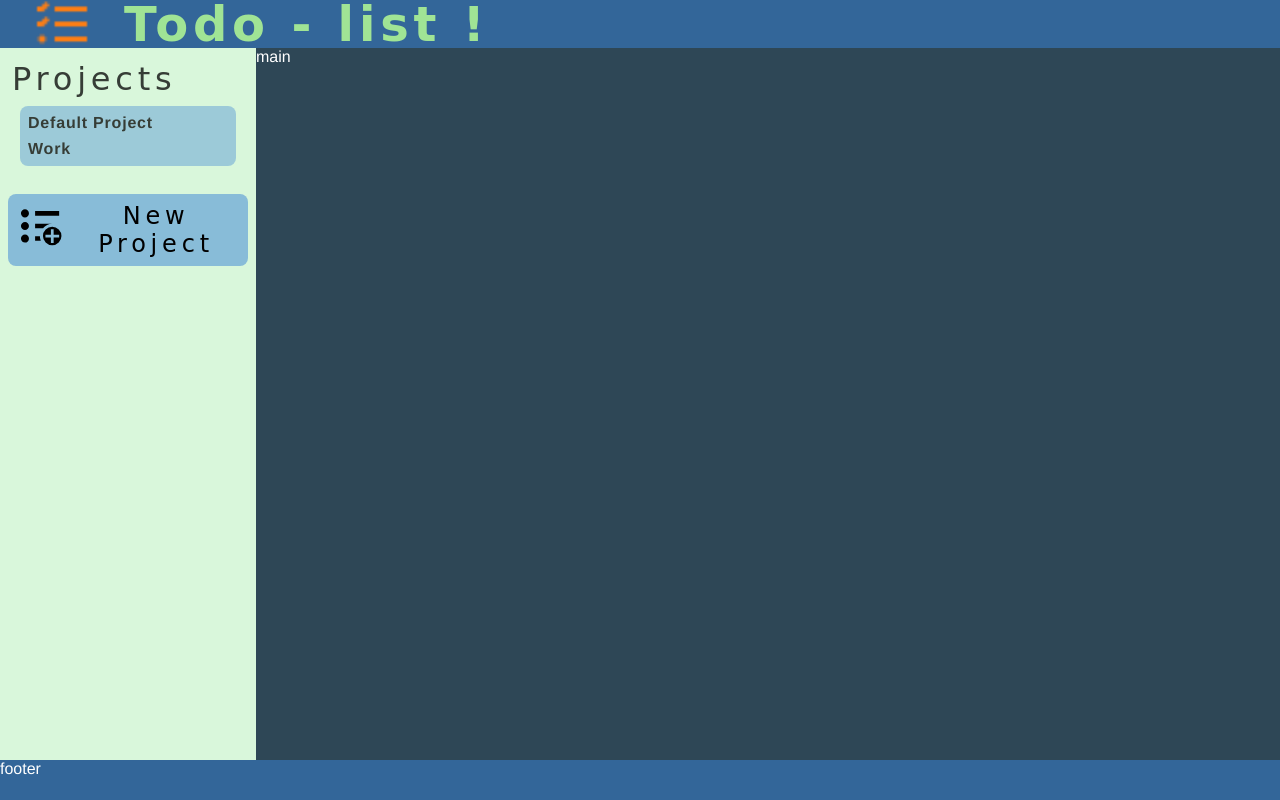
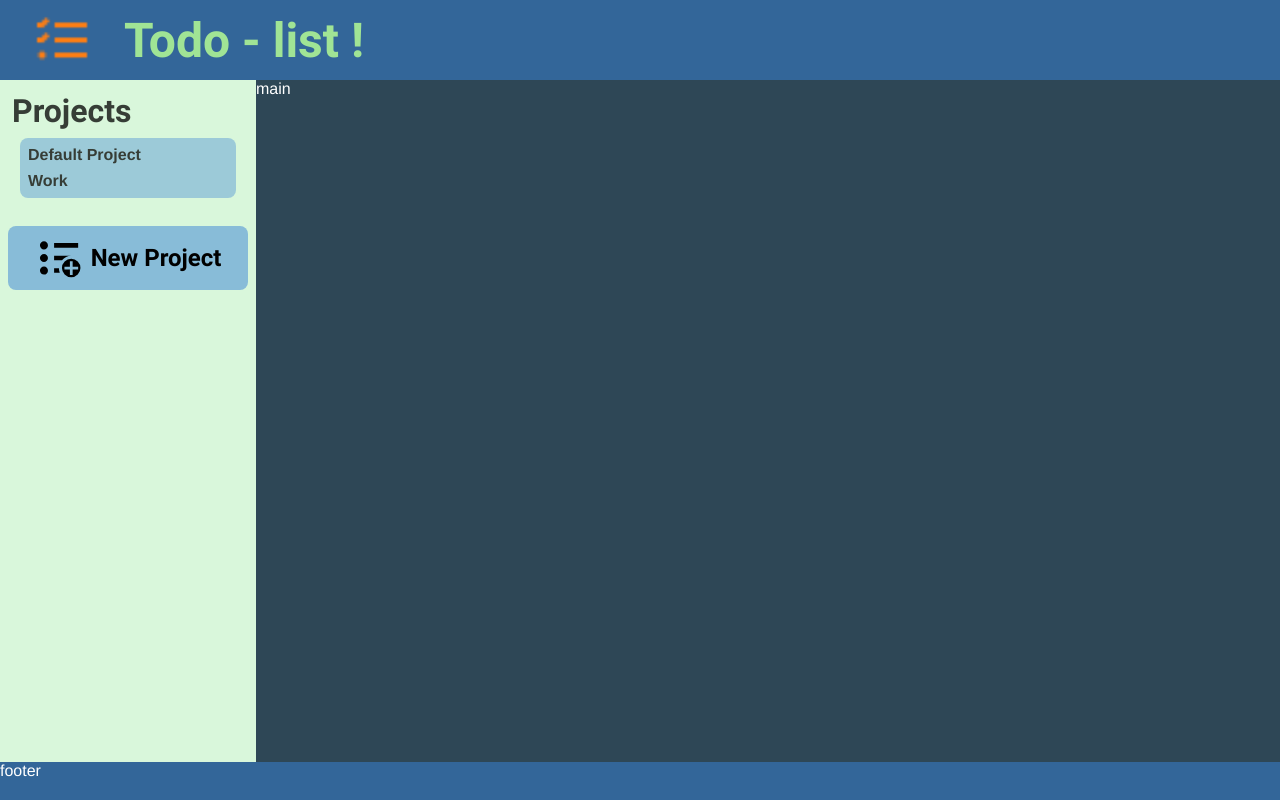
Before and after one commit to JustWaveThings/Todo-Bravo, a website built with webpack: page src/index.html in a window 1280 px wide. Built offline with nearby package versions, Linux system fonts and the light colour scheme; a web font is replaced by a local one.

Commit message:
Update font styling

```diff
--- a/src/style.css
+++ b/src/style.css
@@ -7,7 +7,7 @@
 	--nyanza: hsla(124, 64%, 91%, 1);
 
 	/* fonts  */
-	--title-font: 'pacifico', cursive;
+	--title-font: 'roboto-bold', cursive;
 
 	/* color assignments */
 	--lightest-background: var(--nyanza);
@@ -20,6 +20,9 @@
 @font-face {
 	font-family: 'pacifico';
 	src: url(./fonts/Pacifico-Regular.ttf);
+	format: ('ttf');
+	font-family: 'roboto-bold';
+	src: url(./fonts/Roboto-Bold.ttf);
 	format: ('ttf');
 }
 
@@ -43,8 +46,6 @@ body {
 .pageContainer {
 	display: flex;
 	flex-direction: column;
-	margin: 0;
-	padding: 0;
 }
 
 .pageContainer {
@@ -59,7 +60,7 @@ body {
 
 	align-items: center;
 	width: 100%;
-	height: 6%;
+	height: 10%;
 	background-color: var(--alt-background);
 	align-self: flex-start;
 }
@@ -68,7 +69,6 @@ body {
 	color: var(--title-selected);
 	font-family: var(--title-font);
 	font-size: 3rem;
-	letter-spacing: 0.3rem;
 }
 .header > img {
 	height: 60px;
@@ -99,7 +99,7 @@ body {
 	display: block;
 	font-family: var(--title-font);
 	font-size: 2rem;
-	letter-spacing: 0.3rem;
+
 	padding: 0.75rem;
 	opacity: 0.75;
 }
@@ -108,6 +108,7 @@ body > div > div.mainContainer > div.nav > button {
 	display: flex;
 	flex-direction: row-reverse;
 	justify-content: center;
+	align-items: center;
 	gap: 0.5rem;
 	padding: 0.5rem;
 	margin: 0.5rem;
@@ -117,7 +118,6 @@ body > div > div.mainContainer > div.nav > button {
 	color: black;
 	font-size: 1.5rem;
 	font-family: var(--title-font);
-	letter-spacing: 0.3rem;
 }
 
 nav > button {
@@ -133,7 +133,6 @@ nav > button {
 	color: black;
 	font-size: 1.5rem;
 	font-family: var(--title-font);
-	letter-spacing: 0.3rem;
 }
 
 body > div > div.mainContainer > div.nav > title > ul {
@@ -149,7 +148,6 @@ body > div > div.mainContainer > div.nav > title > ul {
 	font-size: 1rem;
 	font-family: helvetica;
 	font-weight: bold;
-	letter-spacing: 0.05rem;
 	list-style: none;
 }
 
```
